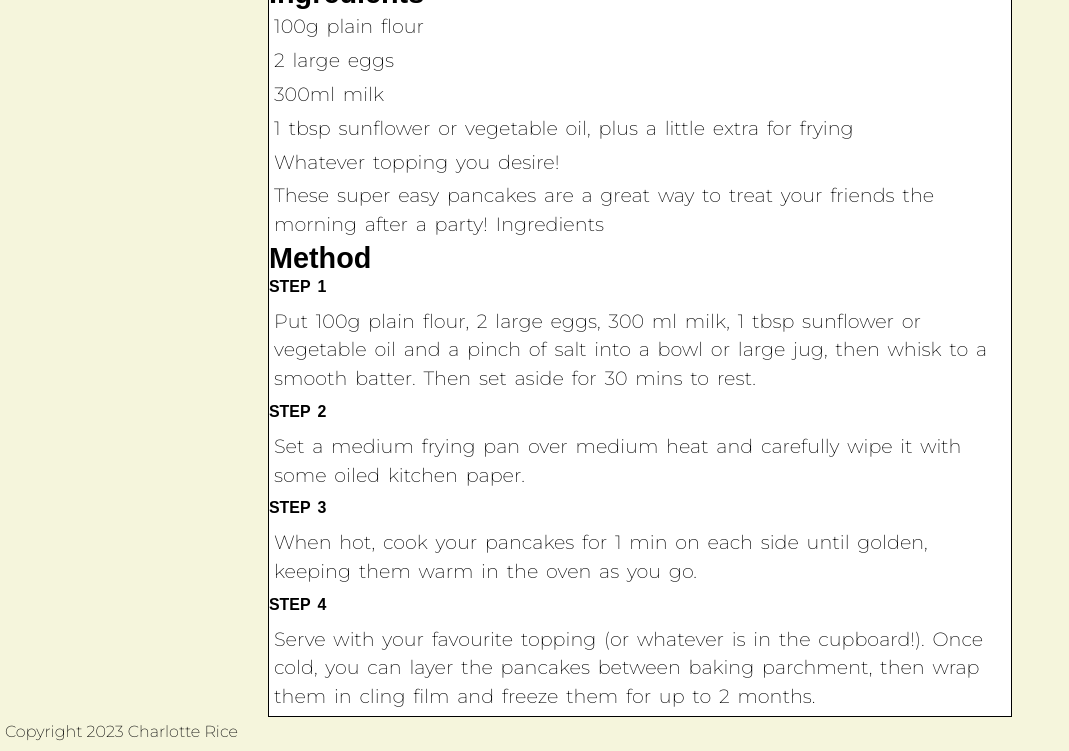
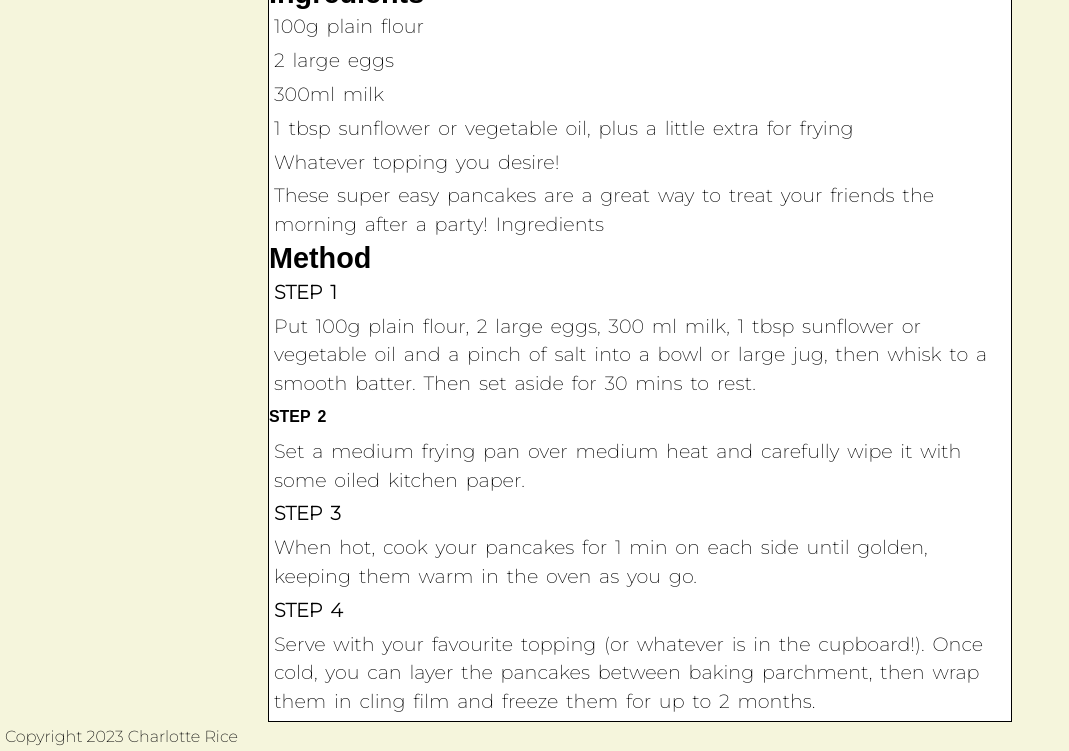
Before and after one commit to charlottericex/SweetStudentSnacks, a Jekyll site: the page built from _recipes/recipe1.md, in a window 1280 px wide. Shown: the part 802-1553 px from the top of the page, without its empty margins (0-1069 px from the left). Built offline with Jekyll 4.4.1, drawn with Linux system fonts in a browser that asks for light colours; some web fonts are replaced.

```diff
--- a/_recipes/recipe1.md
+++ b/_recipes/recipe1.md
@@ -26,7 +26,7 @@ Ingredients
 
 ## **Method**
 
-##### **STEP 1**
+**STEP 1**
 
 Put 100g plain flour, 2 large eggs, 300 ml milk, 1 tbsp sunflower or vegetable oil and a pinch of salt
 into a bowl or large jug, then whisk to a smooth batter. Then set aside for 30 mins to rest.
@@ -35,12 +35,12 @@ into a bowl or large jug, then whisk to a smooth batter. Then set aside for 30 m
 
 Set a medium frying pan over medium heat and carefully wipe it with some oiled kitchen paper.
 
-##### **STEP 3**
+**STEP 3**
 
 When hot, cook your pancakes for 1 min on each side until golden, keeping them warm in the oven
 as you go.
 
-##### **STEP 4**
+**STEP 4**
 
 Serve with your favourite topping (or whatever is in the cupboard!). Once cold, you can layer the
 pancakes between baking parchment, then wrap them in cling film and freeze them for up to 2
```
